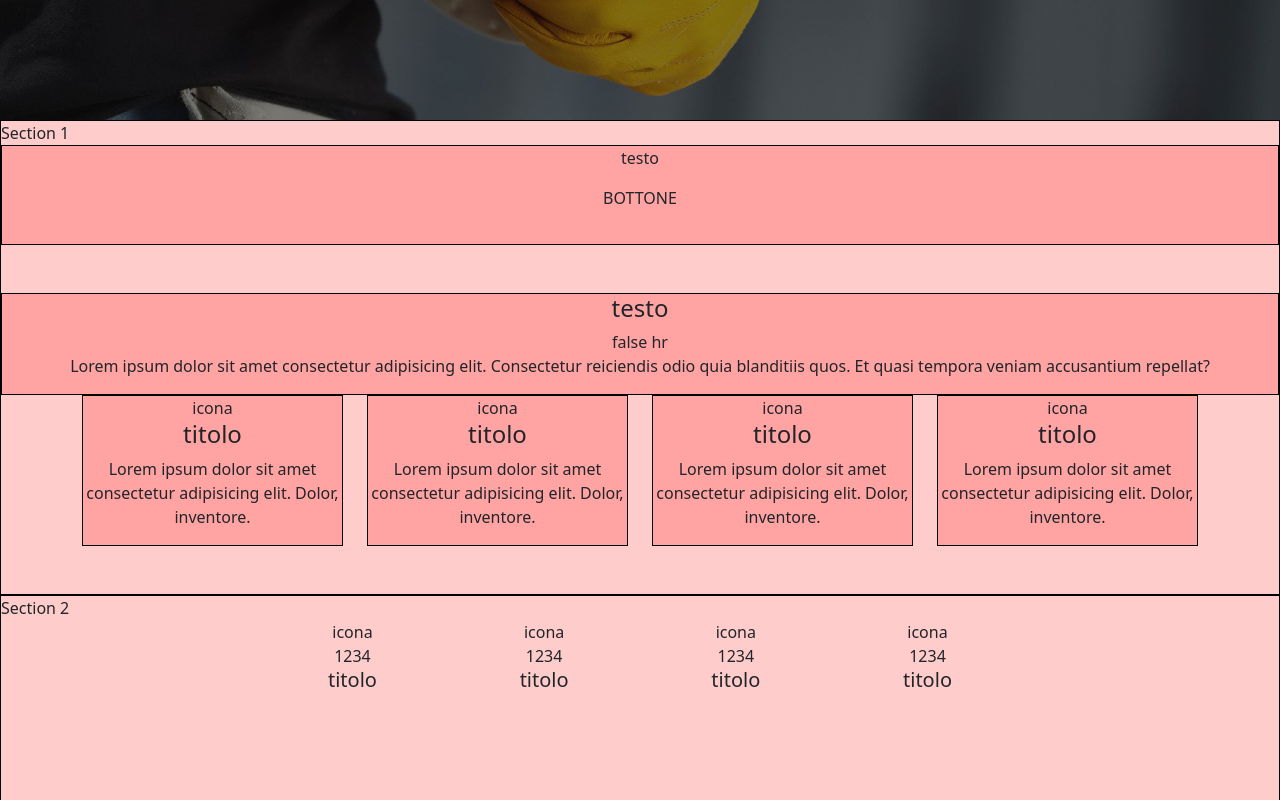
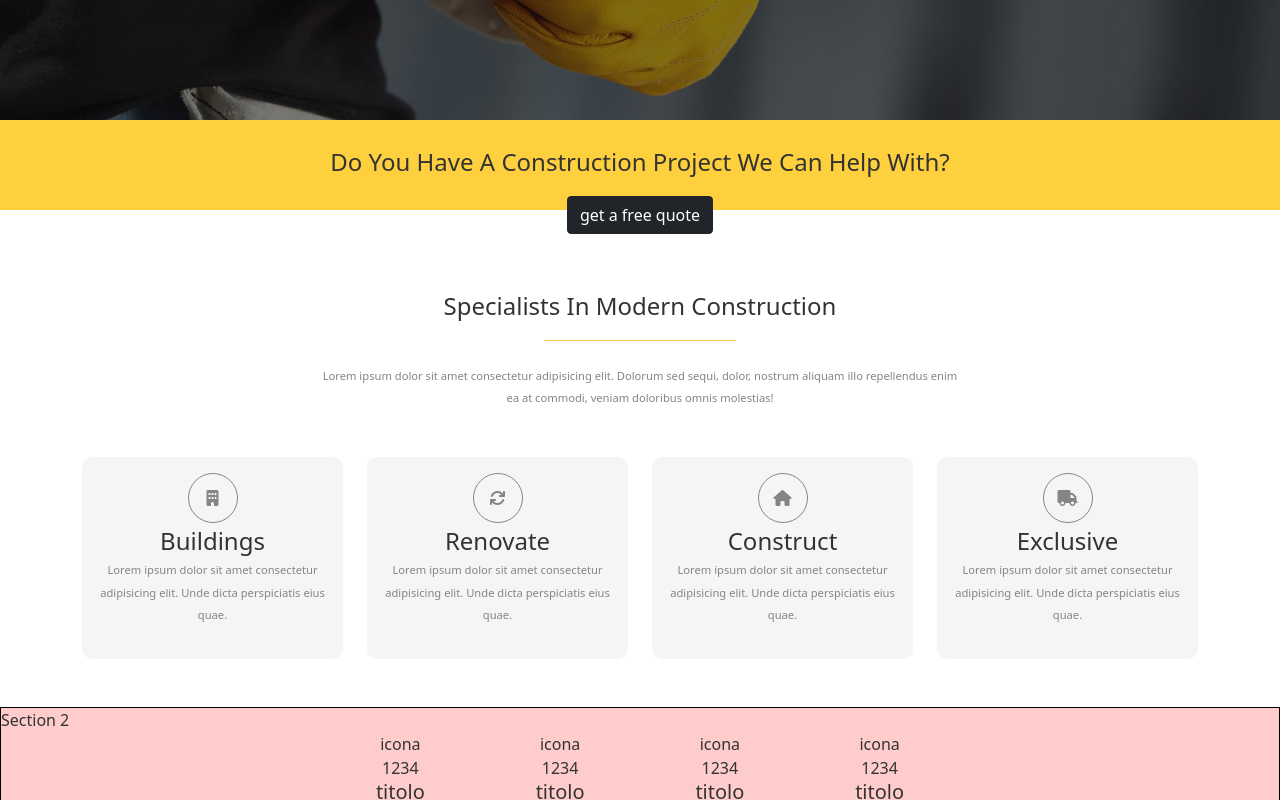
Before and after one commit to Guidocode/proj-html-vuejs, a Vue app: page / in a window 1280 px wide. Shown: the part 480-1280 px from the top of the page. Built offline with nearby package versions, Linux system fonts and the light colour scheme.

Commit message:
Seciorn Construction

```diff
--- /dev/null
+++ b/src/assets/data/section-construction-cards.js
@@ -0,0 +1,22 @@
+export default [
+  {
+    icon: 'fa-solid fa-building',
+    title: 'Buildings',
+    text: 'Lorem ipsum dolor sit amet consectetur adipisicing elit. Unde dicta perspiciatis eius quae.'
+  },
+  {
+    icon: 'fa-solid fa-arrows-rotate',
+    title: 'Renovate',
+    text: 'Lorem ipsum dolor sit amet consectetur adipisicing elit. Unde dicta perspiciatis eius quae.'
+  },
+  {
+    icon: 'fa-solid fa-house',
+    title: 'Construct',
+    text: 'Lorem ipsum dolor sit amet consectetur adipisicing elit. Unde dicta perspiciatis eius quae.'
+  },
+  {
+    icon: 'fa-solid fa-truck',
+    title: 'Exclusive',
+    text: 'Lorem ipsum dolor sit amet consectetur adipisicing elit. Unde dicta perspiciatis eius quae.'
+  }
+]
--- a/src/assets/style/_general.scss
+++ b/src/assets/style/_general.scss
@@ -1,4 +1,10 @@
 @import '~bootstrap/scss/bootstrap.scss';
+
+@import './vars';
+
+body{
+  color: $secondary-color;
+}
 
 ul{
   list-style: none;
--- a/src/assets/style/_mixins.scss
+++ b/src/assets/style/_mixins.scss
@@ -2,7 +2,7 @@
   background-color: $primary-color;
   border-radius: 0%;
   padding: 5px 20px;
-  color: #858585;
+  color: $text-grey;
   text-transform: uppercase;
   font-weight: 200;
   &:hover{
@@ -21,7 +21,7 @@
   font-weight: 200;
   &:hover{
     background-color: $primary-color;
-    color: #858585;
+    color: $text-grey;
     border: 1px solid $primary-color;
   }
 }
--- a/src/assets/style/_utilities.scss
+++ b/src/assets/style/_utilities.scss
@@ -1,6 +1,6 @@
 
 .gb-container{
-  width: 60%;
+  width: 50%;
   margin: 0 auto;
 }
 
--- a/src/assets/style/_vars.scss
+++ b/src/assets/style/_vars.scss
@@ -1,3 +1,7 @@
 $primary-color: #FED03D;
 
 $secondary-color: #333333;
+
+$tertiary-color: #F5F5F5;
+
+$text-grey: #858585;
--- a/src/components/SectionConstruction.vue
+++ b/src/components/SectionConstruction.vue
@@ -1,10 +1,10 @@
 <template>
-  <Section class="debug"> Section 1
+  <Section>
 
     <!-- Content Top -->
-    <div class="top text-center debug h100">
-      <p>testo</p>
-      BOTTONE
+    <div class="top text-center">
+      <p class="text-capitalize fs-4 pt-4">do you have a construction project we can help with?</p>
+      <button type="button" class="btn btn-dark gb-btn-secondary">get a free quote</button>
     </div>
     <!-- /Content Top -->
 
@@ -13,45 +13,45 @@
     <!-- Content Bottom -->
     <div class="bottom text-center py-5">
 
-      <div class="debug">
-        <h4>testo</h4>
-        <div class="false-hr">false hr</div>
-        <p>Lorem ipsum dolor sit amet consectetur adipisicing elit. Consectetur reiciendis odio quia blanditiis quos. Et quasi tempora veniam accusantium repellat?</p>
+      <div class="gb-container text-center">
+        <p class="text-capitalize fs-4">specialists in modern construction</p>
+        <div class="false-hr"></div>
+        <p class="p-small lh-lg mt-4 mb-5">Lorem ipsum dolor sit amet consectetur adipisicing elit. Dolorum sed sequi, dolor, nostrum aliquam illo repellendus enim ea at commodi, veniam doloribus omnis molestias!</p>
       </div>
 
       <div class="container">
         <div class="row row-cols-4">
 
-          <div class="col">
-            <div class="gb-card debug">
-              <div class="icona">icona</div>
-              <h4>titolo</h4>
-              <p>Lorem ipsum dolor sit amet consectetur adipisicing elit. Dolor, inventore.</p>
+          <div v-for="(cardItem, index) in cards" :key="`cardItem-${index}`"
+           class="col">
+
+            <!-- <div class="flip-card">
+              <div class="flip-card-inner">
+                <div class="flip-card-front">
+                  <img src="img_avatar.png" alt="Avatar" style="width:300px;height:300px;">
+                </div>
+                <div class="flip-card-back">
+                  <h1>John Doe</h1>
+                  <p>Architect & Engineer</p>
+                  <p>We love that guy</p>
+                </div>
+              </div>
+            </div>  -->
+
+            <!-- CARD FRONT -->
+            <div class="gb-card p-3">
+              <div class="icon d-flex justify-content-center align-items-center p-1"><i :class="cardItem.icon"></i></div>
+              <span class="fs-4">{{cardItem.title}}</span>
+              <p class="p-small lh-lg">{{cardItem.text}}</p>
             </div>
-          </div>
 
-          <div class="col">
-            <div class="gb-card debug">
-              <div class="icona">icona</div>
-              <h4>titolo</h4>
-              <p>Lorem ipsum dolor sit amet consectetur adipisicing elit. Dolor, inventore.</p>
-            </div>
-          </div>
+            <!-- CARD BACK -->
+            <!-- <div class="gb-card p-3">
+              <span class="fs-5 text-uppercase">Artfully Crafted</span>
+              <p class="p-small lh-lg">Lorem ipsum dolor sit amet consectetur adipisicing elit. Et sit magnam illo perferendis cum magni nisi esse, rerum reiciendis. Et!</p>
+              <button type="button" class="btn btn-dark gb-btn">get a quote</button>
+            </div> -->
 
-          <div class="col">
-            <div class="gb-card debug">
-              <div class="icona">icona</div>
-              <h4>titolo</h4>
-              <p>Lorem ipsum dolor sit amet consectetur adipisicing elit. Dolor, inventore.</p>
-            </div>
-          </div>
-
-          <div class="col">
-            <div class="gb-card debug">
-              <div class="icona">icona</div>
-              <h4>titolo</h4>
-              <p>Lorem ipsum dolor sit amet consectetur adipisicing elit. Dolor, inventore.</p>
-            </div>
           </div>
 
         </div>
@@ -64,11 +64,88 @@
 </template>
 
 <script>
+import cards from '../assets/data/section-construction-cards'
+
 export default {
-  name: 'SectionConstruction'
+  name: 'SectionConstruction',
+
+  data(){
+    return{
+      cards
+    }
+  }
 }
 </script>
 
 <style lang="scss" scoped>
+@import '../assets/style/vars';
+@import '../assets/style/mixins';
+
+section{
+  font-weight: 200;
+  color: $secondary-color;
+
+  .top{
+    background-color: $primary-color;
+    height: 90px;
+    margin-bottom: 30px;
+
+    .gb-btn{
+      font-size: .8rem;
+      @include secondaryButton();
+      border: 1px solid white;
+      &:hover{
+        background-color: white;
+        color: $secondary-color;
+        border: 1px solid $secondary-color;
+      }
+    }
+  }
+
+  .bottom{
+    .false-hr{
+      max-width: 30%;
+      height: 1px;
+      background-color: $primary-color;
+      margin: 0 auto;
+    }
+
+    .p-small{
+      font-size: .7rem;
+      color: $text-grey;;
+    }
+
+    // Front
+    .gb-card{
+      background-color: $tertiary-color;
+      border-radius: 10px;
+
+      .icon{
+        width: 50px;
+        height: 50px;
+        border: 1px solid $text-grey;
+        border-radius: 50%;
+        margin: 0 auto;
+        color: $text-grey;
+      }
+    }
+
+    // Back
+    // .gb-card{
+    //   background-color: $primary-color;
+
+    //   .gb-btn{
+    //     font-size: .8rem;
+    //     @include primaryButton();
+    //     border: 1px solid white;
+    //     background-color: lighten($primary-color, 30%);
+    //   }
+    // }
+
+
+  }
+
+
+}
 
 </style>
```
